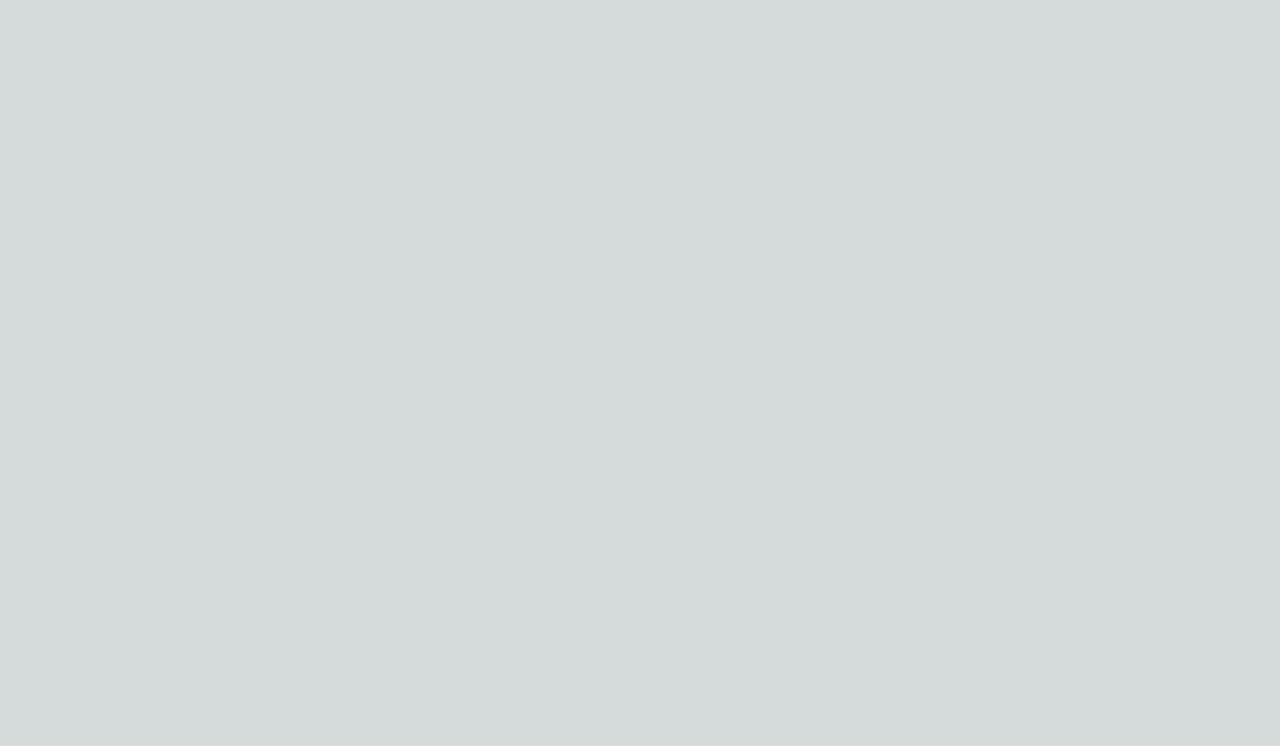
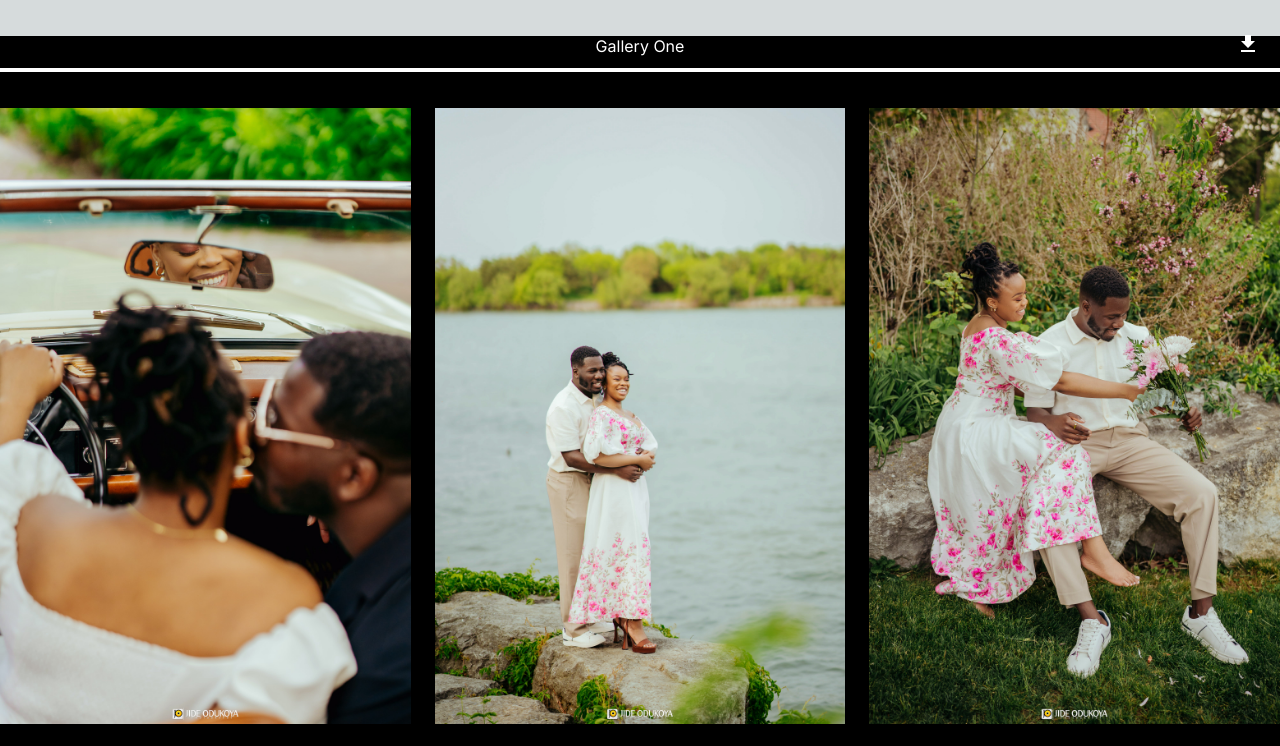
Before and after one commit to oke-studio/theokes, a Next.js app: page /gallery in a window 1280 px wide. Shown: the top 746 px of the page. Built offline with nearby package versions, Linux system fonts and the light colour scheme.

Commit message:
remove dynamic routing

```diff
--- a/src/app/gallery/page.tsx
+++ b/src/app/gallery/page.tsx
@@ -1,6 +1,111 @@
-import { Box } from "@mui/material";
+import { Box, Button, Grid, ImageList, ImageListItem } from "@mui/material";
+import {
+    GalleryOne,
+    GalleryTwo,
+} from "@/app/utils/get-gallery-image.component";
+import { Download } from "@mui/icons-material";
+import Image from "next/image";
 
-export default function Gallery({ params }: { params: { slug: string } }) {
-    const { slug } = params;
-    return <Box>{slug}</Box>;
+function srcset(image: string, size: number, rows = 1, cols = 1) {
+    return {
+        src: `${image}?w=${size * cols}&h=${size * rows}&fit=crop&auto=format`,
+        srcSet: `${image}?w=${size * cols}&h=${
+            size * rows
+        }&fit=crop&auto=format&dpr=2 2x`,
+    };
 }
+
+export default function Page() {
+    const GalleryRender = GalleryOne;
+    return (
+        <Box
+            sx={{
+                backgroundColor: "black",
+                color: "white",
+                minHeight: "100vh",
+            }}
+        >
+            <Box
+                sx={{
+                    position: "sticky",
+                    top: 0,
+                    margin: "36px auto",
+                    textAlign: "center",
+                    borderBottom: "solid white 4px",
+                    paddingBottom: "12px",
+                }}
+            >
+                Gallery One
+                {/* <Box
+                    sx={{
+                        position: "absolute",
+                        top: 0,
+                        right: 0,
+                    }}
+                >
+                    <Download />
+                </Box> */}
+                <Button
+                    sx={{
+                        position: "absolute",
+                        top: "-10px",
+                        right: 0,
+                        color: "white",
+                    }}
+                    disableRipple
+                >
+                    <Download />
+                </Button>
+            </Box>
+            {/* <Box sx={{ width: "100%" }}>
+                <ImageList
+                    sx={{ width: "100%", height: "100%" }}
+                    variant="quilted"
+                    cols={4}
+                    rowHeight={121}
+                >
+                    {GalleryRender.map((item, index) => (
+                        <ImageListItem
+                            key={`${index}_${item}`}
+                            cols={index || 1}
+                            rows={index || 1}
+                        >
+                            <img
+                                {...srcset(item, 121, 3, 4)}
+                                alt="some image"
+                                loading="lazy"
+                            />
+                        </ImageListItem>
+                    ))}
+                </ImageList>
+            </Box> */}
+            <Box sx={{ display: "flex" }}>
+                <Box sx={{ height: "100%", width: "" }}></Box>
+                <Box sx={{ width: "100%", height: "100%" }}>
+                    <ImageList variant="masonry" cols={3} gap={24}>
+                        {GalleryRender.map((item, index) => (
+                            <ImageListItem key={index}>
+                                {/* <Image
+                                    src={`${item}?w=248&fit=crop&auto=format`}
+                                    alt="some image"
+                                    loading="lazy"
+                                    // srcSet={`${item}?w=248&fit=crop&auto=format&dpr=2 2x`}
+                                    width={100}
+                                    height={100}
+                                    style={{ width: "auto", height: "100%" }}
+                                /> */}
+
+                                <img
+                                    src={`${item}?w=248&fit=crop&auto=format`}
+                                    srcSet={`${item}?w=248&fit=crop&auto=format&dpr=2 2x`}
+                                    alt="some image"
+                                    loading="lazy"
+                                />
+                            </ImageListItem>
+                        ))}
+                    </ImageList>
+                </Box>
+            </Box>
+        </Box>
+    );
+}
--- a/src/app/page.tsx
+++ b/src/app/page.tsx
@@ -239,7 +239,7 @@ export default function Home() {
                                     textDecoration: "none",
                                 }}
                                 color="inherit"
-                                href="/gallery/1"
+                                href="/gallery"
                                 target="_blank"
                             >
                                 See Gallery
@@ -285,7 +285,7 @@ export default function Home() {
                                     textDecoration: "none",
                                 }}
                                 color="inherit"
-                                href="/gallery/2"
+                                href="/gallery"
                                 target="_blank"
                             >
                                 See Gallery
```
Also changed, not shown: src/app/gallery/[id]/page.tsx (+3 -7 lines).
